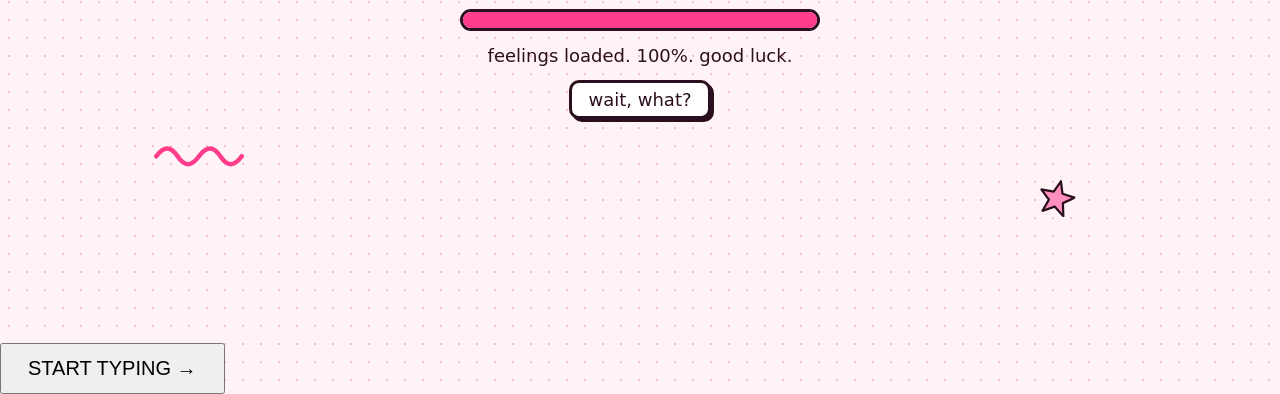
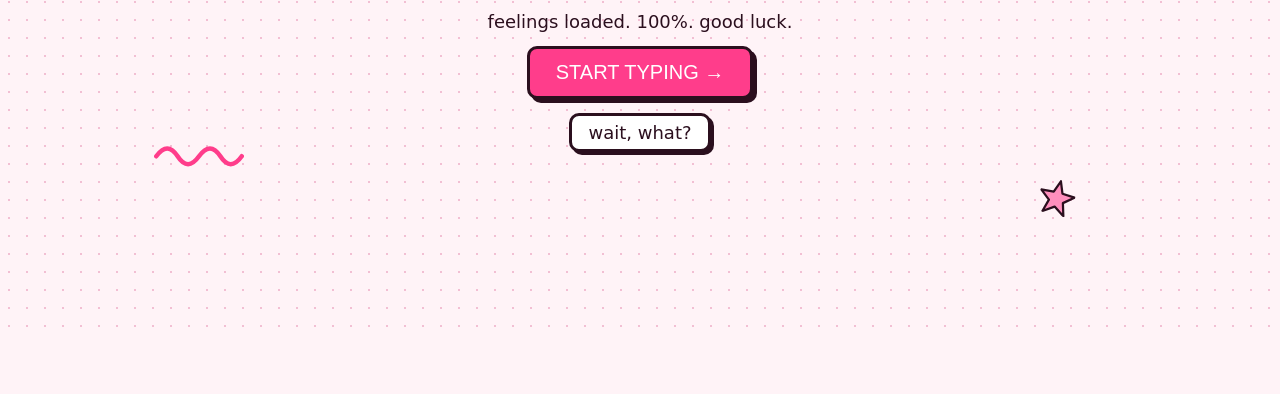
Before and after one commit to Nadorkable/Ctrl-Heart, a plain HTML site: page index.html in a window 1280 px wide. Shown: the part 457-851 px from the top of the page. After the commit the page ends 800 px from the top, so only its background shows below. Drawn offline with Linux system fonts and the light colour scheme; a web font is replaced by a local one.

Commit message:
removed old button

```diff
--- a/index.html
+++ b/index.html
@@ -16,6 +16,7 @@
   <div id="load-bar"><div id="load-fill"></div></div>
   <p id="load-text">loading feelings… 0%</p>
 
+ <button id="start-btn" class="btn">START TYPING →</button>
 
   <details id="what">
     <summary class="btn ghost">wait, what?</summary>
@@ -26,13 +27,12 @@
   <svg class="doodle d2" viewBox="0 0 40 40"><path d="M20 2l5 13 14 1-11 9 4 14-12-8-12 8 4-14L1 16l14-1z" fill="#FF8FBD" stroke="#2B0F1E" stroke-width="2.5" stroke-linejoin="round"/></svg>
   <svg class="doodle d3" viewBox="0 0 80 20"><path d="M2 10q10-14 19 0t19 0 19 0 19 0" fill="none" stroke="#FF3D8B" stroke-width="4" stroke-linecap="round"/></svg>
 </section>
-<button id="start-btn">START TYPING →</button>
-</section>
 <section id="dashboard" hidden>
 <header><h1>Ctrl+Heart</h1>
 <span id="count"></span><span id="morale"></span></header>
 <div id="keyboard"></div>
 <div class="cards">
+
 <div class="card"><h3>LIVE DRAMA</h3><ul id="drama"></ul>
 </div>
 <div class="card"><h3>#keyboard-gc</h3><div id="gc"></div>
```
